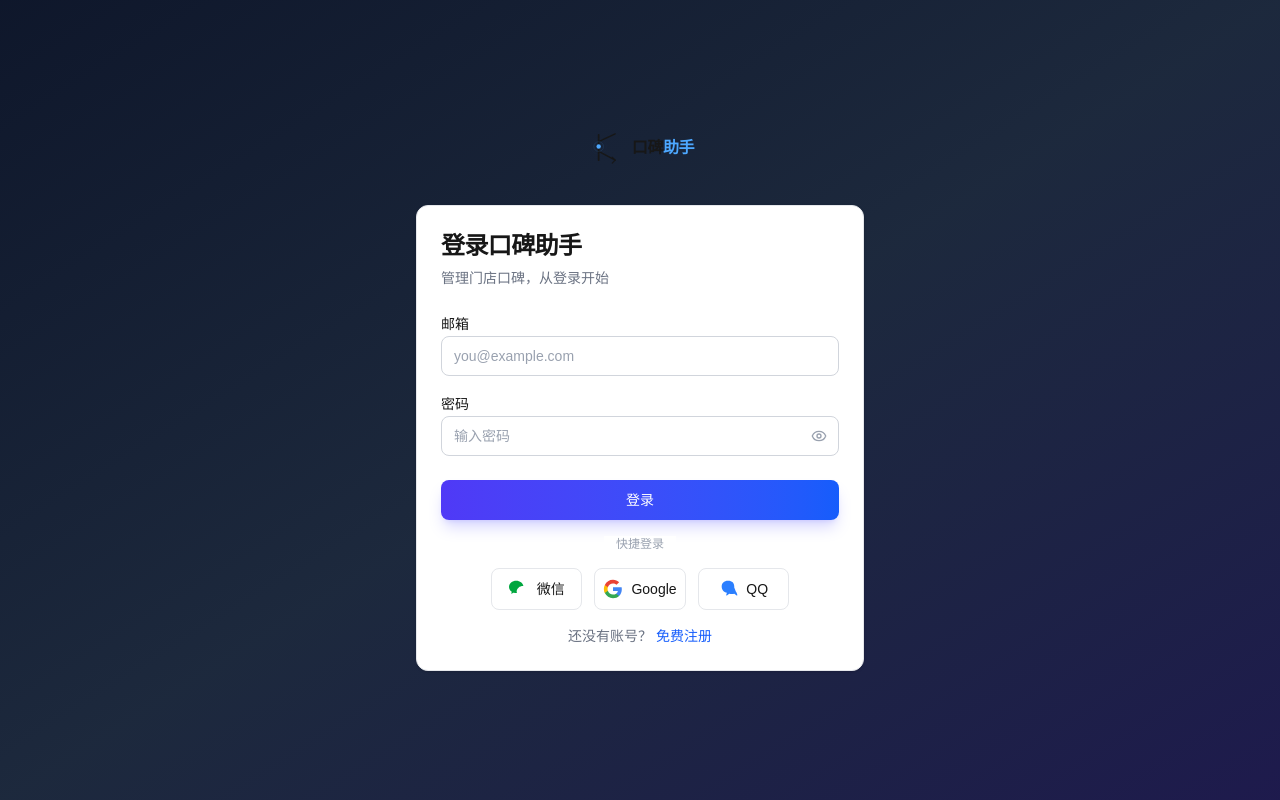
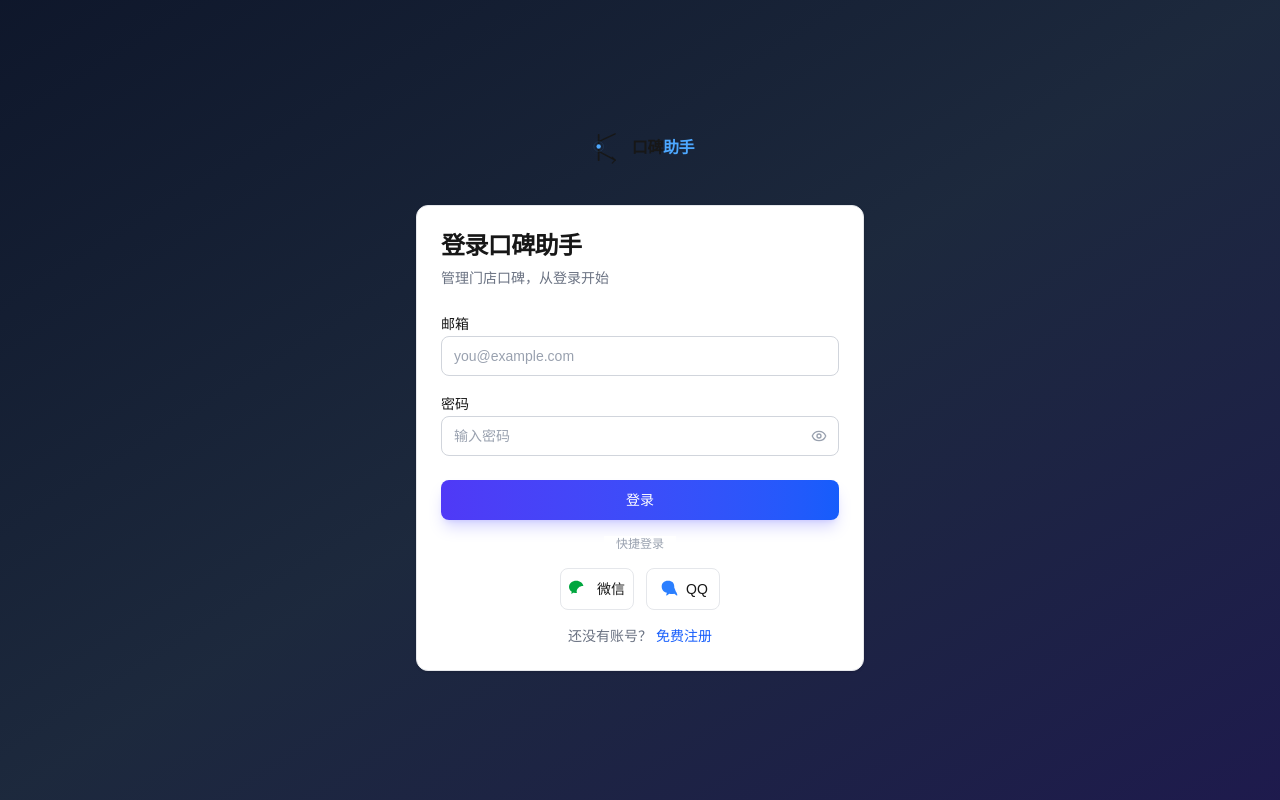
Before and after one commit to Dongzhou990/ai-review-saas, a Next.js app: page /login in a window 1280 px wide. Built offline with nearby package versions, Linux system fonts and the light colour scheme.

Commit message:
revert: remove Google login button

```diff
--- a/src/app/login/page.tsx
+++ b/src/app/login/page.tsx
@@ -111,7 +111,7 @@ export default function LoginPage() {
                 </div>
               </div>
 
-              <div className="grid grid-cols-3 gap-3">
+              <div className="grid grid-cols-2 gap-3">
                 <a
                   href="/api/auth/wechat"
                   className="flex items-center justify-center gap-2 px-2 py-2.5 rounded-lg border border-gray-200 hover:bg-green-50 transition-colors text-sm font-medium"
@@ -119,21 +119,7 @@ export default function LoginPage() {
                   <svg className="w-5 h-5 text-green-600" viewBox="0 0 24 24" fill="currentColor"><path d="M8.691 2.188C3.891 2.188 0 5.476 0 9.53c0 2.212 1.17 4.203 3.002 5.55a.59.59 0 01.213.665l-.39 1.48c-.019.07-.048.141-.048.213 0 .163.13.295.29.295a.326.326 0 00.167-.054l1.903-1.114a.864.864 0 01.717-.098 10.16 10.16 0 002.837.403c.276 0 .543-.027.811-.05-.857-2.578.157-4.972 1.932-6.446 1.703-1.415 3.882-1.98 5.853-1.838-.576-3.583-4.196-6.348-8.596-6.348z"/></svg>
                   微信
                 </a>
-                <button
-                  onClick={() => {
-                    import("@/lib/supabase/client").then(m => {
-                      const supabase = m.createClient();
-                      supabase.auth.signInWithOAuth({
-                        provider: "google",
-                        options: { redirectTo: window.location.origin + "/auth/callback" },
-                      });
-                    });
-                  }}
-                  className="flex items-center justify-center gap-2 px-2 py-2.5 rounded-lg border border-gray-200 hover:bg-red-50 transition-colors text-sm font-medium"
-                >
-                  <svg className="w-5 h-5" viewBox="0 0 24 24"><path fill="#4285F4" d="M22.56 12.25c0-.78-.07-1.53-.2-2.25H12v4.26h5.92a5.06 5.06 0 01-2.2 3.32v2.77h3.57c2.08-1.92 3.28-4.74 3.28-8.1z"/><path fill="#34A853" d="M12 23c2.97 0 5.46-.98 7.28-2.66l-3.57-2.77c-.98.66-2.23 1.06-3.71 1.06-2.86 0-5.29-1.93-6.16-4.53H2.18v2.84C3.99 20.53 7.7 23 12 23z"/><path fill="#FBBC05" d="M5.84 14.09c-.22-.66-.35-1.36-.35-2.09s.13-1.43.35-2.09V7.07H2.18C1.43 8.55 1 10.22 1 12s.43 3.45 1.18 4.93l2.85-2.22.81-.62z"/><path fill="#EA4335" d="M12 5.38c1.62 0 3.06.56 4.21 1.64l3.15-3.15C17.45 2.09 14.97 1 12 1 7.7 1 3.99 3.47 2.18 7.07l3.66 2.84c.87-2.6 3.3-4.53 6.16-4.53z"/></svg>
-                  Google
-                </button>
+
                 <a
                   href="/api/auth/qq"
                   className="flex items-center justify-center gap-2 px-2 py-2.5 rounded-lg border border-gray-200 hover:bg-blue-50 transition-colors text-sm font-medium"
--- a/src/app/register/page.tsx
+++ b/src/app/register/page.tsx
@@ -112,7 +112,7 @@ export default function RegisterPage() {
                 </div>
               </div>
 
-              <div className="grid grid-cols-3 gap-3">
+              <div className="grid grid-cols-2 gap-3">
                 <a
                   href="/api/auth/wechat"
                   className="flex items-center justify-center gap-2 px-2 py-2.5 rounded-lg border border-gray-200 hover:bg-green-50 transition-colors text-sm font-medium"
@@ -120,21 +120,7 @@ export default function RegisterPage() {
                   <svg className="w-5 h-5 text-green-600" viewBox="0 0 24 24" fill="currentColor"><path d="M8.691 2.188C3.891 2.188 0 5.476 0 9.53c0 2.212 1.17 4.203 3.002 5.55a.59.59 0 01.213.665l-.39 1.48c-.019.07-.048.141-.048.213 0 .163.13.295.29.295a.326.326 0 00.167-.054l1.903-1.114a.864.864 0 01.717-.098 10.16 10.16 0 002.837.403c.276 0 .543-.027.811-.05-.857-2.578.157-4.972 1.932-6.446 1.703-1.415 3.882-1.98 5.853-1.838-.576-3.583-4.196-6.348-8.596-6.348z"/></svg>
                   微信
                 </a>
-                <button
-                  onClick={() => {
-                    import("@/lib/supabase/client").then(m => {
-                      const supabase = m.createClient();
-                      supabase.auth.signInWithOAuth({
-                        provider: "google",
-                        options: { redirectTo: window.location.origin + "/auth/callback" },
-                      });
-                    });
-                  }}
-                  className="flex items-center justify-center gap-2 px-2 py-2.5 rounded-lg border border-gray-200 hover:bg-red-50 transition-colors text-sm font-medium"
-                >
-                  <svg className="w-5 h-5" viewBox="0 0 24 24"><path fill="#4285F4" d="M22.56 12.25c0-.78-.07-1.53-.2-2.25H12v4.26h5.92a5.06 5.06 0 01-2.2 3.32v2.77h3.57c2.08-1.92 3.28-4.74 3.28-8.1z"/><path fill="#34A853" d="M12 23c2.97 0 5.46-.98 7.28-2.66l-3.57-2.77c-.98.66-2.23 1.06-3.71 1.06-2.86 0-5.29-1.93-6.16-4.53H2.18v2.84C3.99 20.53 7.7 23 12 23z"/><path fill="#FBBC05" d="M5.84 14.09c-.22-.66-.35-1.36-.35-2.09s.13-1.43.35-2.09V7.07H2.18C1.43 8.55 1 10.22 1 12s.43 3.45 1.18 4.93l2.85-2.22.81-.62z"/><path fill="#EA4335" d="M12 5.38c1.62 0 3.06.56 4.21 1.64l3.15-3.15C17.45 2.09 14.97 1 12 1 7.7 1 3.99 3.47 2.18 7.07l3.66 2.84c.87-2.6 3.3-4.53 6.16-4.53z"/></svg>
-                  Google
-                </button>
+
                 <a
                   href="/api/auth/qq"
                   className="flex items-center justify-center gap-2 px-2 py-2.5 rounded-lg border border-gray-200 hover:bg-blue-50 transition-colors text-sm font-medium"
```
